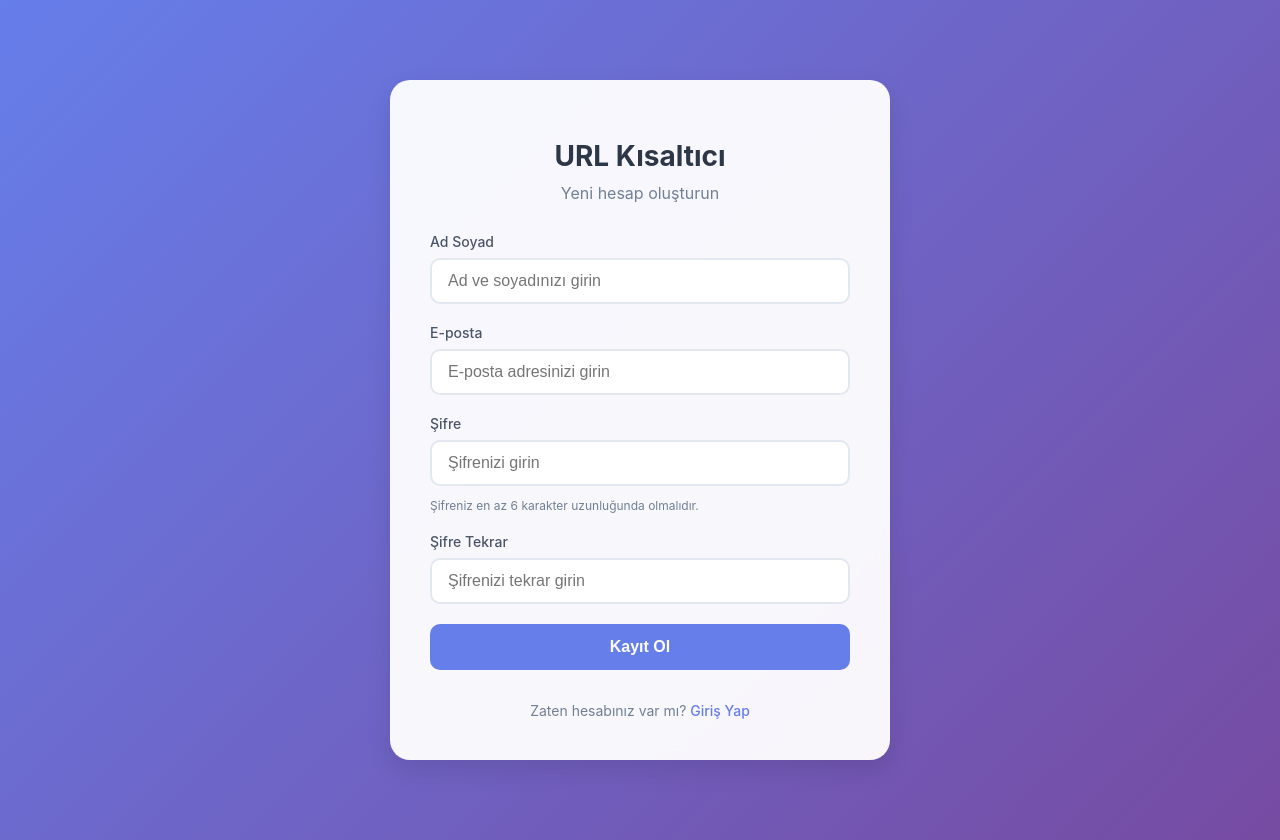
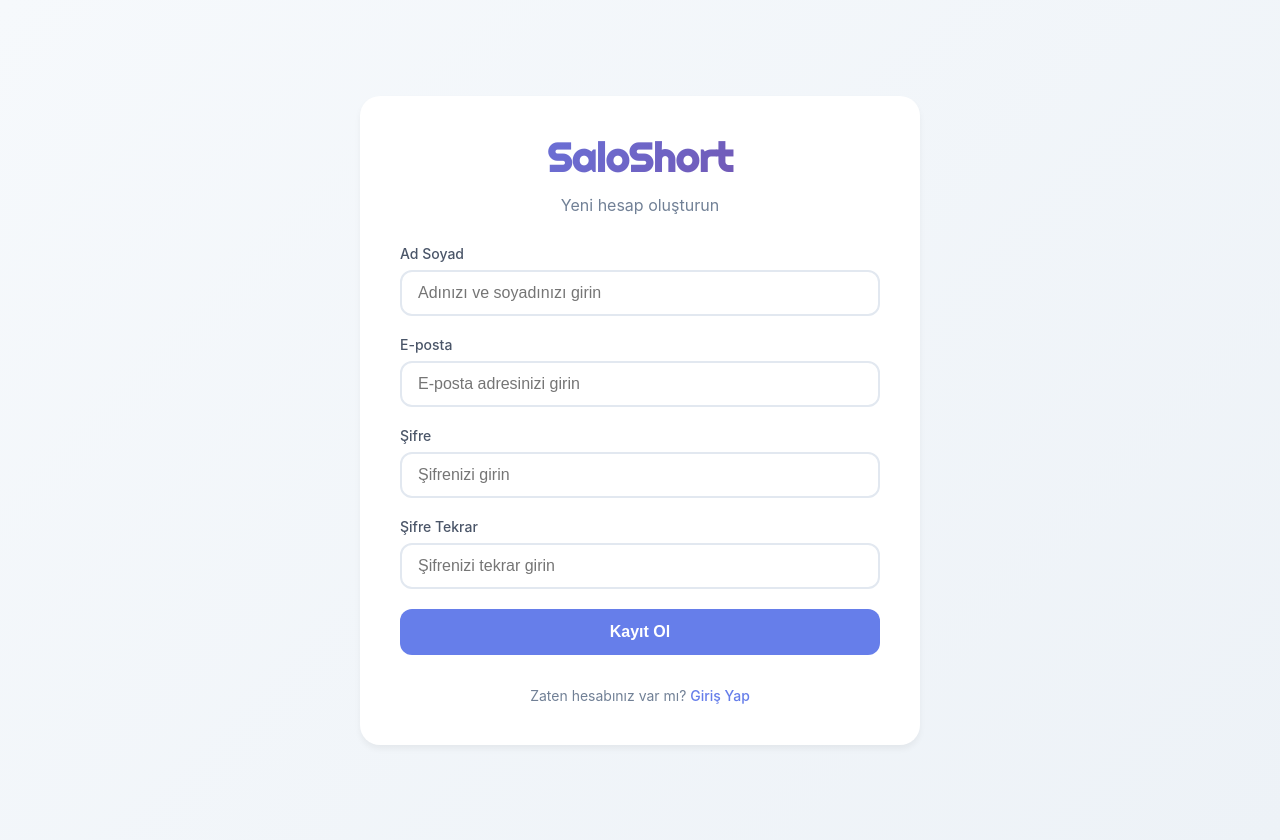
Before and after one commit to mersieS/url_shortener_app, a React (Create React App) app: page /register in a window 1280 px wide. Built offline with nearby package versions, Linux system fonts and the light colour scheme.

Commit message:
Fix all logos

```diff
--- a/public/index.html
+++ b/public/index.html
@@ -5,39 +5,16 @@
     <link rel="icon" href="%PUBLIC_URL%/favicon.ico" />
     <meta name="viewport" content="width=device-width, initial-scale=1" />
     <meta name="theme-color" content="#000000" />
-    <meta
-      name="description"
-      content="Web site created using create-react-app"
-    />
+    <meta name="description" content="SaloShort - URL Kısaltma Servisi" />
     <link rel="apple-touch-icon" href="%PUBLIC_URL%/logo192.png" />
-    <!--
-      manifest.json provides metadata used when your web app is installed on a
-      user's mobile device or desktop. See https://developers.google.com/web/fundamentals/web-app-manifest/
-    -->
     <link rel="manifest" href="%PUBLIC_URL%/manifest.json" />
-    <!--
-      Notice the use of %PUBLIC_URL% in the tags above.
-      It will be replaced with the URL of the `public` folder during the build.
-      Only files inside the `public` folder can be referenced from the HTML.
-
-      Unlike "/favicon.ico" or "favicon.ico", "%PUBLIC_URL%/favicon.ico" will
-      work correctly both with client-side routing and a non-root public URL.
-      Learn how to configure a non-root public URL by running `npm run build`.
-    -->
-    <title>React App</title>
+    <link rel="preconnect" href="https://fonts.googleapis.com">
+    <link rel="preconnect" href="https://fonts.gstatic.com" crossorigin>
+    <link href="https://fonts.googleapis.com/css2?family=Righteous&display=swap" rel="stylesheet">
+    <title>SaloShort</title>
   </head>
   <body>
     <noscript>You need to enable JavaScript to run this app.</noscript>
     <div id="root"></div>
-    <!--
-      This HTML file is a template.
-      If you open it directly in the browser, you will see an empty page.
-
-      You can add webfonts, meta tags, or analytics to this file.
-      The build step will place the bundled scripts into the <body> tag.
-
-      To begin the development, run `npm start` or `yarn start`.
-      To create a production bundle, use `npm run build` or `yarn build`.
-    -->
   </body>
 </html>
--- a/src/components/Layout.js
+++ b/src/components/Layout.js
@@ -17,7 +17,7 @@ const Layout = ({ children }) => {
     <div className="layout">
       <nav className="navbar">
         <div className="nav-brand">
-          <Link to="/dashboard">URL Kısaltıcı</Link>
+          <Link to="/dashboard">SaloShort</Link>
         </div>
         <div className="nav-menu">
           <div className="dropdown">
--- a/src/pages/Auth.css
+++ b/src/pages/Auth.css
@@ -3,18 +3,17 @@
   display: flex;
   align-items: center;
   justify-content: center;
-  background: linear-gradient(135deg, #667eea 0%, #764ba2 100%);
   padding: 20px;
+  background: linear-gradient(135deg, #f6f9fc 0%, #edf2f7 100%);
 }
 
 .auth-box {
-  background: rgba(255, 255, 255, 0.95);
+  background: white;
   border-radius: 20px;
   padding: 40px;
   width: 100%;
-  max-width: 420px;
-  box-shadow: 0 10px 25px rgba(0, 0, 0, 0.1);
-  backdrop-filter: blur(10px);
+  max-width: 480px;
+  box-shadow: 0 4px 6px rgba(0, 0, 0, 0.05);
 }
 
 .auth-header {
@@ -22,16 +21,17 @@
   margin-bottom: 30px;
 }
 
-.auth-header h1 {
-  font-size: 28px;
-  color: #2d3748;
-  margin-bottom: 10px;
-  font-weight: 700;
+.auth-header .site-logo {
+  font-family: 'Righteous', cursive;
+  font-size: 2.5rem;
+  margin: 0 0 10px 0;
+  background: linear-gradient(135deg, #667eea 0%, #764ba2 100%);
+  -webkit-background-clip: text;
+  -webkit-text-fill-color: transparent;
 }
 
 .auth-header p {
   color: #718096;
-  font-size: 16px;
   margin: 0;
 }
 
@@ -49,15 +49,15 @@
 
 .form-group label {
   color: #4a5568;
-  font-size: 14px;
+  font-size: 0.875rem;
   font-weight: 500;
 }
 
 .form-group input {
   padding: 12px 16px;
   border: 2px solid #e2e8f0;
-  border-radius: 10px;
-  font-size: 16px;
+  border-radius: 12px;
+  font-size: 1rem;
   transition: all 0.3s ease;
   outline: none;
 }
@@ -78,8 +78,8 @@
   color: white;
   border: none;
   padding: 14px;
-  border-radius: 10px;
-  font-size: 16px;
+  border-radius: 12px;
+  font-size: 1rem;
   font-weight: 600;
   cursor: pointer;
   transition: all 0.3s ease;
@@ -121,8 +121,8 @@
 .auth-error {
   background: #fed7d7;
   color: #c53030;
-  padding: 12px;
-  border-radius: 10px;
+  padding: 12px 20px;
+  border-radius: 12px;
   font-size: 14px;
   margin-bottom: 20px;
 }
@@ -130,8 +130,8 @@
 .auth-success {
   background: #c6f6d5;
   color: #2f855a;
-  padding: 12px;
-  border-radius: 10px;
+  padding: 12px 20px;
+  border-radius: 12px;
   font-size: 14px;
   margin-bottom: 20px;
 }
@@ -150,10 +150,19 @@
   color: #667eea;
   text-decoration: none;
   font-weight: 500;
-  transition: color 0.3s ease;
+  transition: color 0.2s ease;
 }
 
 .auth-links a:hover {
   color: #5a67d8;
-  text-decoration: underline;
 }
+
+@media (max-width: 480px) {
+  .auth-box {
+    padding: 30px 20px;
+  }
+
+  .auth-header .site-logo {
+    font-size: 2rem;
+  }
+}
--- a/src/pages/Dashboard.css
+++ b/src/pages/Dashboard.css
@@ -6,13 +6,26 @@
 
 .dashboard-header {
   margin-bottom: 30px;
+  text-align: center;
 }
 
-.dashboard-header h2 {
-  font-size: 32px;
-  color: #2d3748;
-  font-weight: 700;
+.site-logo {
+  font-family: 'Righteous', cursive;
+  font-size: 3rem;
   margin: 0;
+  background: linear-gradient(135deg, #667eea 0%, #764ba2 100%);
+  -webkit-background-clip: text;
+  -webkit-text-fill-color: transparent;
+  animation: logoFloat 3s ease-in-out infinite;
+}
+
+@keyframes logoFloat {
+  0%, 100% {
+    transform: translateY(0);
+  }
+  50% {
+    transform: translateY(-10px);
+  }
 }
 
 .url-shortener-card {
@@ -209,4 +222,8 @@
   .shorten-button {
     width: 100%;
   }
+
+  .site-logo {
+    font-size: 2.5rem;
+  }
 }
--- a/src/pages/Dashboard.js
+++ b/src/pages/Dashboard.js
@@ -94,7 +94,7 @@ const Dashboard = () => {
   };
 
   const handleCopyClick = async (e, shortUrl, id) => {
-    e.stopPropagation(); // Link karta tıklamayı engelle
+    e.stopPropagation();
     try {
       const fullUrl = `http://localhost:3000/${shortUrl}`;
       await navigator.clipboard.writeText(fullUrl);
@@ -107,7 +107,7 @@ const Dashboard = () => {
   return (
     <div className="dashboard-container">
       <div className="dashboard-header">
-        <h2>Dashboard</h2>
+        <h2 className="site-logo">SaloShort</h2>
       </div>
 
       <div className="url-shortener-card">
@@ -123,7 +123,7 @@ const Dashboard = () => {
           <input
             type="url"
             className="url-input"
-            placeholder="Kısaltmak istediğiniz URL'yi girin"
+            placeholder="Kısaltmak istediğiniz linki girin"
             value={newUrl}
             onChange={(e) => setNewUrl(e.target.value)}
             required
--- a/src/pages/Login.js
+++ b/src/pages/Login.js
@@ -67,7 +67,7 @@ const Login = () => {
     <div className="auth-container">
       <div className="auth-box">
         <div className="auth-header">
-          <h1>URL Kısaltıcı</h1>
+          <h1 className="site-logo">SaloShort</h1>
           <p>Hesabınıza giriş yapın</p>
         </div>
 
--- a/src/pages/Register.js
+++ b/src/pages/Register.js
@@ -3,30 +3,20 @@ import { Link, useNavigate } from 'react-router-dom';
 import './Auth.css';
 
 const Register = () => {
-  const [formData, setFormData] = useState({
-    name: '',
-    email: '',
-    password: '',
-    passwordConfirm: '',
-  });
+  const [name, setName] = useState('');
+  const [email, setEmail] = useState('');
+  const [password, setPassword] = useState('');
+  const [passwordConfirmation, setPasswordConfirmation] = useState('');
   const [error, setError] = useState('');
   const [loading, setLoading] = useState(false);
   const navigate = useNavigate();
-
-  const handleChange = (e) => {
-    const { name, value } = e.target;
-    setFormData((prev) => ({
-      ...prev,
-      [name]: value,
-    }));
-  };
 
   const handleSubmit = async (e) => {
     e.preventDefault();
     setLoading(true);
     setError('');
 
-    if (formData.password !== formData.passwordConfirm) {
+    if (password !== passwordConfirmation) {
       setError('Şifreler eşleşmiyor');
       setLoading(false);
       return;
@@ -34,42 +24,31 @@ const Register = () => {
 
     try {
       const formBody = new URLSearchParams({
-        username: formData.name,
-        email: formData.email,
-        password: formData.password,
-        password_confirmation: formData.passwordConfirm,
-      });
-
-      console.log('İstek gönderiliyor:', {
-        url: `${process.env.REACT_APP_API_URL}/api/v1/users/sign_up`,
-        body: Object.fromEntries(formBody)
+        name,
+        email,
+        password,
+        password_confirmation: passwordConfirmation
       });
 
       const response = await fetch(`${process.env.REACT_APP_API_URL}/api/v1/users/sign_up`, {
         method: 'POST',
         headers: {
-          'Content-Type': 'application/x-www-form-urlencoded',
+          'Content-Type': 'application/x-www-form-urlencoded'
         },
-        body: formBody,
+        body: formBody
       });
 
       const data = await response.json();
-      console.log('Response Status:', response.status);
-      console.log('Response Body:', data);
 
       if (response.ok) {
-        localStorage.setItem('token', data.token);
         navigate('/login', {
-          state: {
-            message: data.message || 'Kayıt başarılı',
-          },
+          state: { message: 'Kayıt başarılı! Şimdi giriş yapabilirsiniz.' }
         });
       } else {
-        let errorMessage = data.error || data.message || 'Kayıt işlemi başarısız';
-        throw new Error(errorMessage);
+        throw new Error(data.error || 'Kayıt olurken bir hata oluştu');
       }
     } catch (err) {
-      setError(err.message || 'Bağlantı hatası oluştu');
+      setError(err.message || 'Kayıt olurken bir hata oluştu');
     } finally {
       setLoading(false);
     }
@@ -79,7 +58,7 @@ const Register = () => {
     <div className="auth-container">
       <div className="auth-box">
         <div className="auth-header">
-          <h1>URL Kısaltıcı</h1>
+          <h1 className="site-logo">SaloShort</h1>
           <p>Yeni hesap oluşturun</p>
         </div>
 
@@ -90,10 +69,9 @@ const Register = () => {
             <label>Ad Soyad</label>
             <input
               type="text"
-              name="name"
-              value={formData.name}
-              onChange={handleChange}
-              placeholder="Ad ve soyadınızı girin"
+              value={name}
+              onChange={(e) => setName(e.target.value)}
+              placeholder="Adınızı ve soyadınızı girin"
               required
             />
           </div>
@@ -102,9 +80,8 @@ const Register = () => {
             <label>E-posta</label>
             <input
               type="email"
-              name="email"
-              value={formData.email}
-              onChange={handleChange}
+              value={email}
+              onChange={(e) => setEmail(e.target.value)}
               placeholder="E-posta adresinizi girin"
               required
             />
@@ -114,26 +91,21 @@ const Register = () => {
             <label>Şifre</label>
             <input
               type="password"
-              name="password"
-              value={formData.password}
-              onChange={handleChange}
+              value={password}
+              onChange={(e) => setPassword(e.target.value)}
               placeholder="Şifrenizi girin"
               required
-              minLength={6}
             />
-            <small>Şifreniz en az 6 karakter uzunluğunda olmalıdır.</small>
           </div>
 
           <div className="form-group">
             <label>Şifre Tekrar</label>
             <input
               type="password"
-              name="passwordConfirm"
-              value={formData.passwordConfirm}
-              onChange={handleChange}
+              value={passwordConfirmation}
+              onChange={(e) => setPasswordConfirmation(e.target.value)}
               placeholder="Şifrenizi tekrar girin"
               required
-              minLength={6}
             />
           </div>
 
@@ -142,7 +114,7 @@ const Register = () => {
             className={`auth-button ${loading ? 'loading' : ''}`}
             disabled={loading}
           >
-            {loading ? 'Kayıt Yapılıyor...' : 'Kayıt Ol'}
+            {loading ? 'Kayıt yapılıyor...' : 'Kayıt Ol'}
           </button>
 
           <div className="auth-links">
```
Also changed, not shown: src/components/Layout.css (+16 -3 lines).
